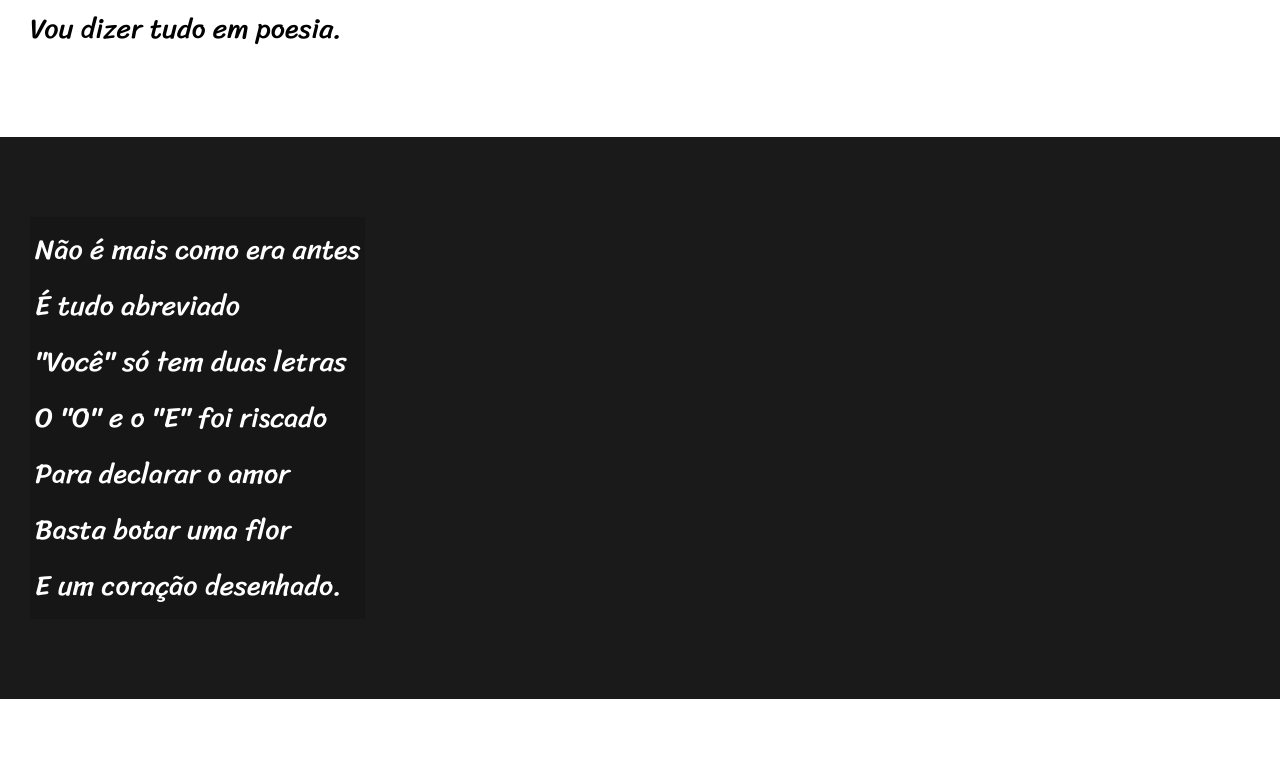
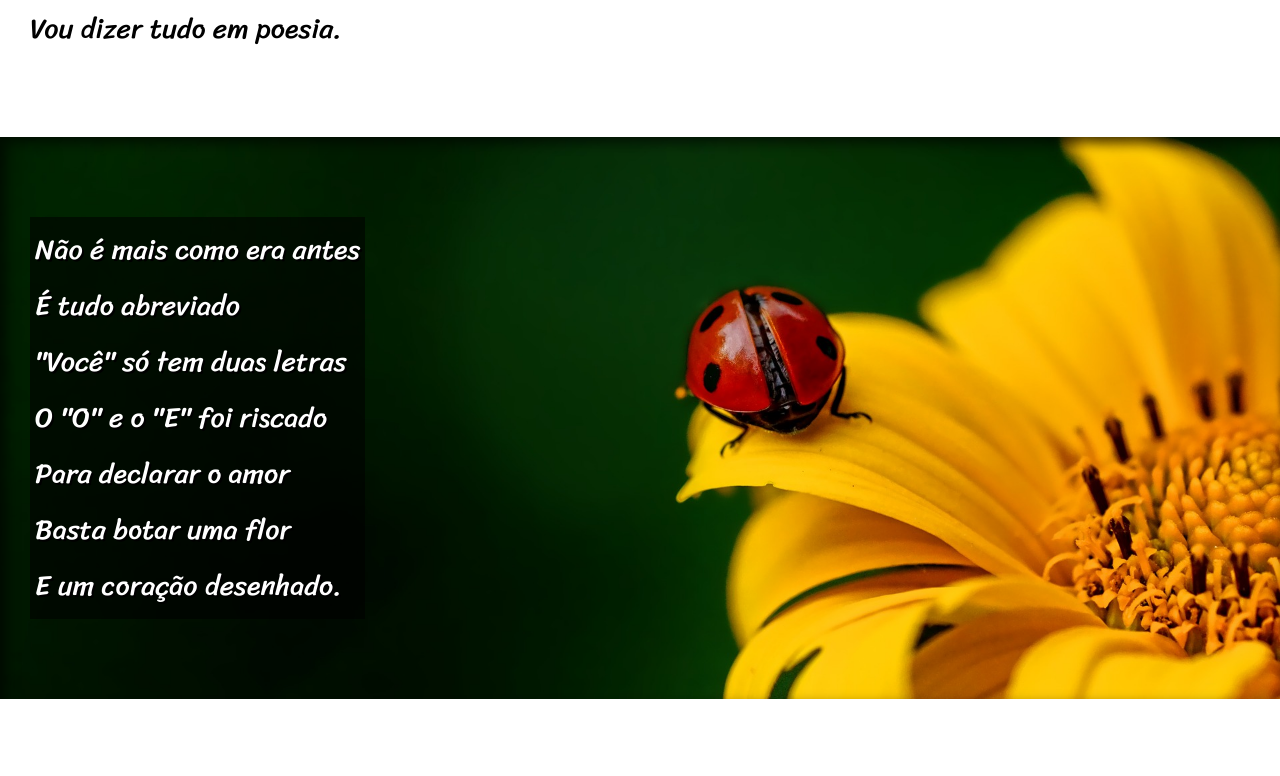
Before and after one commit to Yuri31Goes27/Desafio004-html_css, a plain HTML site: page index.html in a window 1280 px wide. Shown: the part 620-1396 px from the top of the page. Drawn offline with Linux system fonts and the light colour scheme.

Commit message:
uapdate 15/06

```diff
--- a/estilos/Style.css
+++ b/estilos/Style.css
@@ -49,6 +49,9 @@ section{
    font-family: var(--fontSr);
    font-size: 3.5vh;
 }
+section > p {
+    padding-bottom: 1em;
+}
 
 section.normal{
     background-color: white;
@@ -59,14 +62,28 @@ section.normal{
 section.imagem{
     background-color: rgb(27, 26, 26);
     color: white;
-
+    box-shadow: inset 6px 6px 13px 0px rgba(0, 0, 0, 0.616);
+    background-size: cover;
+    background-attachment: fixed;
 
 
 }
+section#img01{
+    background-image:url(../imagens/background001.jpg);
+    background-position: right center;
+
+
+}
+section#img02{
+    background-image:url(../imagens/background002.jpg);
+    background-position: right center;
+
+}
 section.imagem > p {
-    background-color: rgba(0, 0, 0, 0.171);
+    background-color: rgba(0, 0, 0, 0.568);
    display: inline-block;
    padding: 5px;
+   text-shadow: 2px 2px 0px black;
 }
 footer{
     background-color: black;
--- a/index.html
+++ b/index.html
@@ -24,7 +24,7 @@
     </section>
 
 
-    <section class="imagem">
+    <section class="imagem" id="img01">
         <p>
             Não é mais como era antes <br>
             É tudo abreviado <br>
@@ -61,7 +61,7 @@
 
     </section>
 
-     <section class="imagem">
+     <section class="imagem" id="img02">
         <p>
             Tenho saudade das cartas <br>
             Escritas com a própria mão <br>
```
